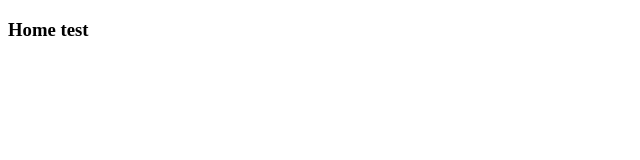
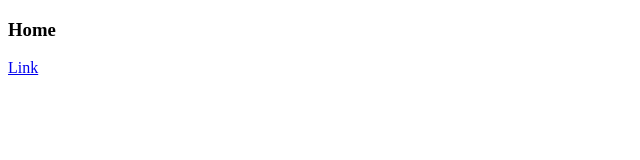
Before and after one commit to leeyuljung/Nextjs-simple-starter, a Next.js app: page / in a window 1280 px wide. Shown: the top 160 px of the page, without its empty margins (0-640 px from the left). Built offline with nearby package versions, Linux system fonts and the light colour scheme.

Commit message:
add pages/list.js for test & update .gitignore

```diff
--- a/pages/index.js
+++ b/pages/index.js
@@ -1,8 +1,12 @@
 import React, { Fragment } from 'react';
+import Link from 'next/link';
 
 const Home = () => (
     <Fragment>
-        <h3>Home test</h3>
+        <h3>Home</h3>
+        <Link href="/list">
+            <a>Link</a>
+        </Link>
     </Fragment>
 )
 
--- /dev/null
+++ b/pages/list.js
@@ -0,0 +1,5 @@
+const List = () => (
+    <h3>List</h3>
+)
+
+export default List;
```
Also changed, not shown: 1 other file (tests, documents, lock files or other folders).
